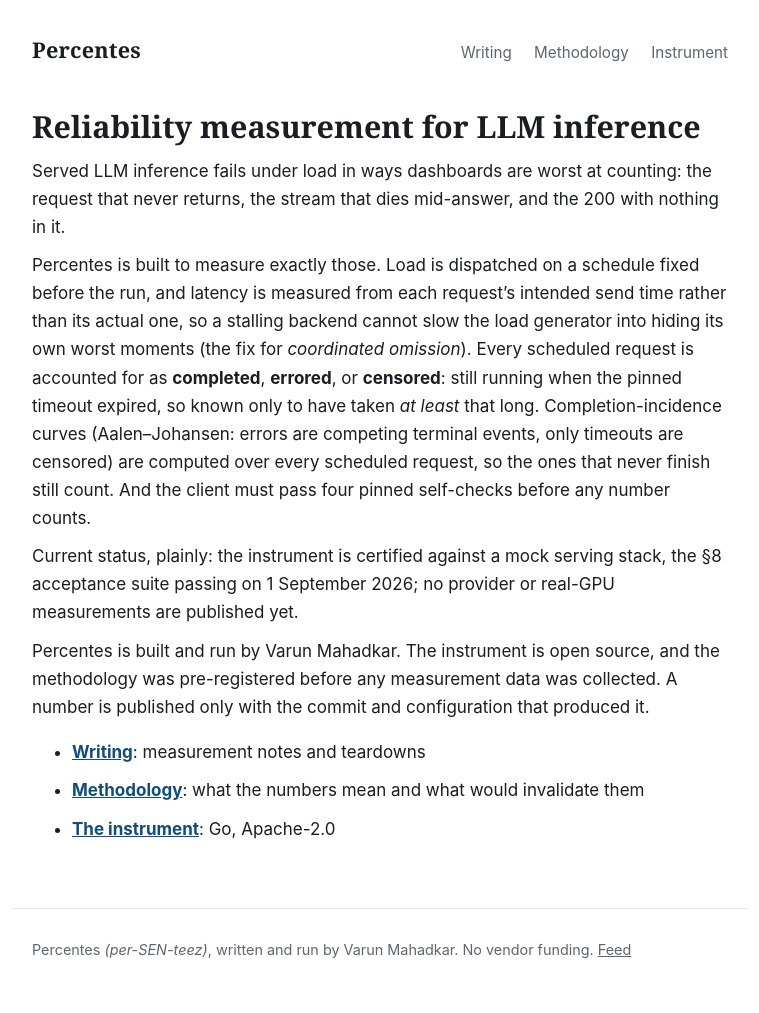
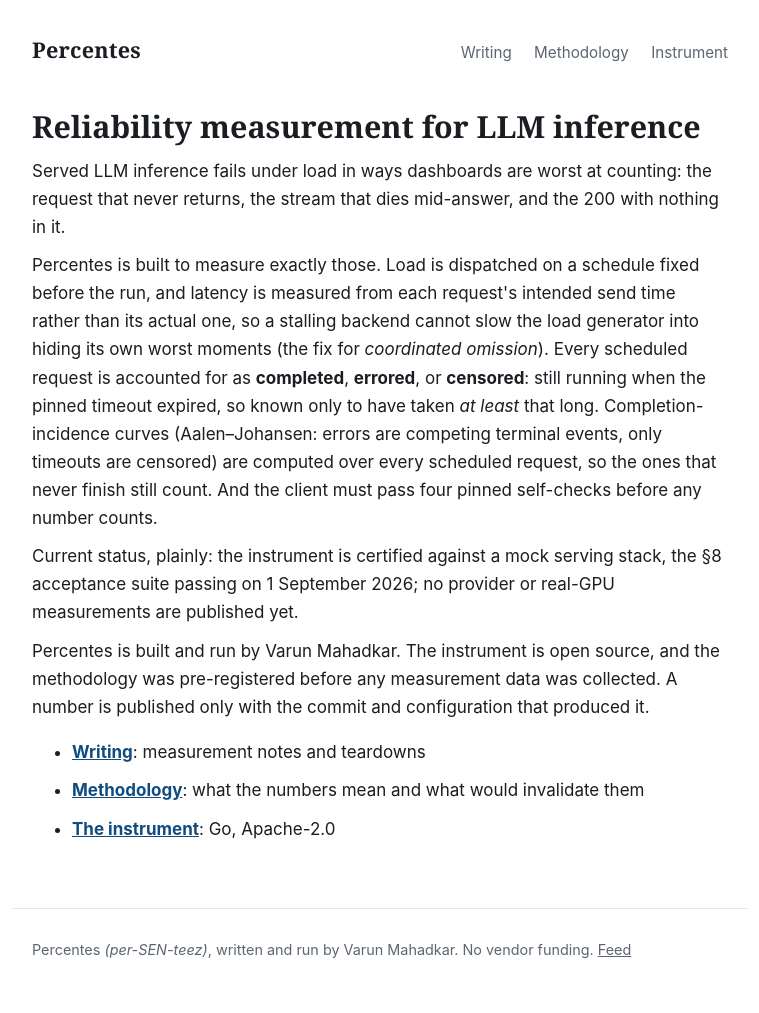
Before and after one commit to percentes/percentes.github.io, a Jekyll site: the page built from index.md, in a window 1280 px wide. Shown: the whole page, without its empty margins (260-1019 px from the left). Built offline with Jekyll 4.4.1, drawn with Linux system fonts in a browser that asks for light colours; our own code applies the rules of GitHub Pages for plain Markdown files; part of the change alters nothing that is shown.

```diff
--- a/_config.yml
+++ b/_config.yml
@@ -8,6 +8,10 @@ baseurl: ""
 author: Varun Mahadkar
 
 markdown: kramdown
+# Straight apostrophes render byte-true against quoted provider docs;
+# double quotes stay typographic.
+kramdown:
+  smart_quotes: ["apos", "apos", "ldquo", "rdquo"]
 permalink: /writing/:year/:title/
 plugins:
   - jekyll-feed
```
